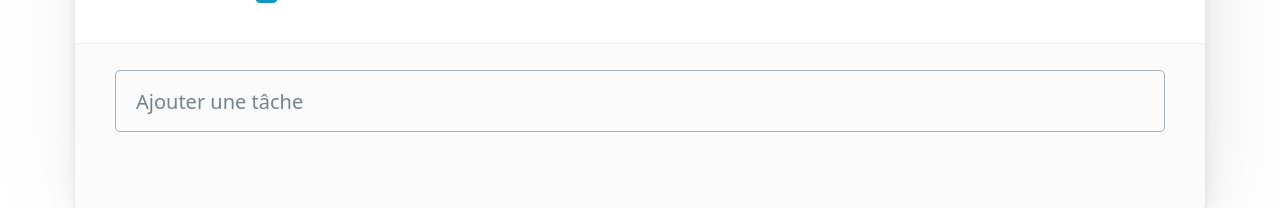
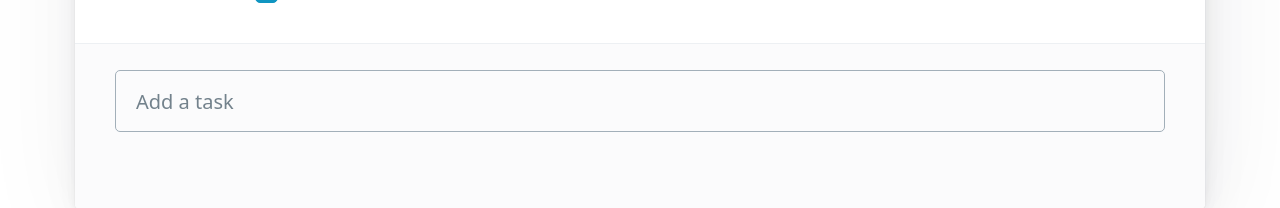
Before and after one commit to n3wborn/vite-react-ts, a React (Vite) app: page / in a window 1280 px wide. Shown: the part 400-608 px from the top of the page. Built offline with nearby package versions, Linux system fonts and the light colour scheme.

Commit message:
feat(TaskForm): rewrite using rkt

```diff
--- a/src/components/TaskForm.tsx
+++ b/src/components/TaskForm.tsx
@@ -1,21 +1,24 @@
-import {useState} from "react";
+import {useState} from "react"
+import {useDispatch} from "react-redux"
+import {addTask} from "../features/todo/todoSlice"
 
-const TaskForm = (props) => {
-    const [text, setText] = useState("");
+const TaskForm = () => {
+    const dispatch = useDispatch()
+    // keep track of inserted text
+    const [text, setText] = useState('')
 
-    const handleSubmit = (event: Event) => {
-        event.preventDefault();
+    const handleSubmit = (e) => {
+        e.preventDefault()
 
-        props.addTask(text);
-
-        setText("");
-    };
+        dispatch(addTask(text))
+        setText('')
+    }
 
     return (
         <form onSubmit={handleSubmit}>
             <input
                 type="text"
-                placeholder="Ajouter une tâche"
+                placeholder='Add a task'
                 value={text}
                 onChange={(e) => setText(e.target.value)}
             />
```
